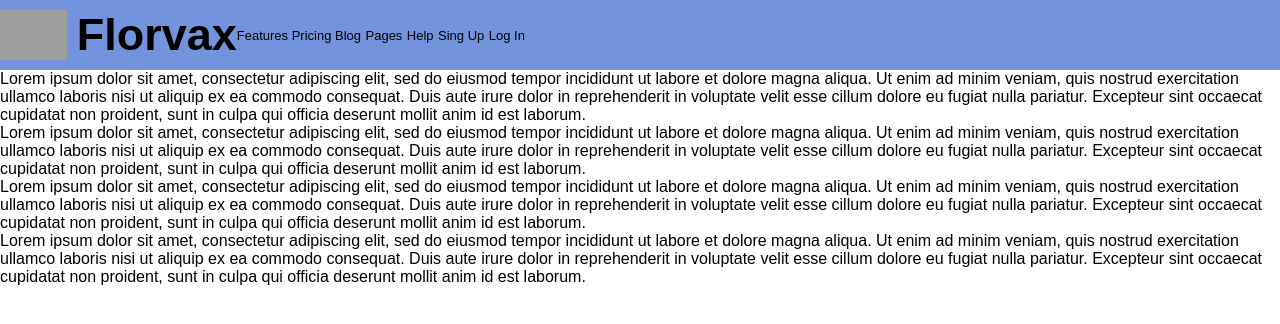
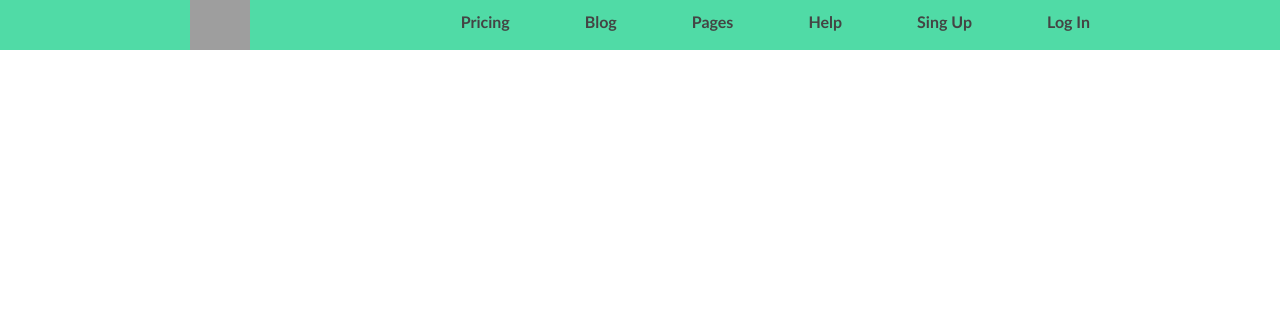
Before and after one commit to PatosZapatos/FlorVax, a PHP site: page /pag1.html in a window 1280 px wide. Shown: the top 324 px of the page. Run offline with PHP 8.4, Linux system fonts and the light colour scheme; grey boxes are pictures that could not be loaded.

Commit message:
16/8/23
pato

```diff
--- a/paginaprincipal/estilos.css
+++ b/paginaprincipal/estilos.css
@@ -1,42 +1,64 @@
-*{margin:0; padding:0;}
-body {
-    font-family: sans-serif;
+* {
+    padding: 0;
     margin: 0;
-}
-header{
-    display: flex;
-    height: 70px;
-    overflow:hidden;
-    background:#7393dd;
-    align-items: center;
+    box-sizing: border-box;
+  }
 
-}
-.logo{
-    display: flex;
-    align-items: center;
-}
-.logo-img{
+  body {
+    background: #ffffff;
+    font-family: 'calibri';
+  }
+
+  header {
+    background: #50dba6;
+    width: 100%;
+    clear: both;
+    content:'';
+    display: table;
+  }
+
+  .menu {
+    width: 900px;
+    margin: 0 auto;
+  }
+
+  img {
+    width: 60px;
     height: 50px;
-    margin-right: 10px;
-}
+    float: left;
+    padding: 0px;
 
-nav a{
+  }
 
-    padding-right: 0;
-    font-weight: 600px;
-    font-size: small;
+  nav {
+    float: right;
+  }
 
-}
-h2{
-    color: rgb(0, 0, 0);
-    font-size: 45px;
+  nav ul li {
+    list-style: none;
+    margin-left: 75px;
+    padding: 12px 0;
+    float: left;
+    position: relative;
+  }
 
-}
-a{
-    color: rgb(0, 0, 0);
+  nav ul li a {
     text-decoration: none;
+    color: #444;
+    font-weight: bold;
+  }
 
-}
-nav a:hover{
-    color: aquamarine;
-}
+  nav ul li a::before {
+    display: block;
+    content: '';
+    width: 0%;
+    background: #444;
+    height: 5px;
+    top:0;
+    position: absolute;
+    transition: width 0.2s;
+  }
+
+  nav ul li a:hover::before {
+    width: 100%;
+  }
--- a/paginaprincipal/pag1.html
+++ b/paginaprincipal/pag1.html
@@ -8,29 +8,23 @@
 </head>
 <body>
     <header>
-        <a href="#" class="logo">
+        <div class="menu">
+            <h1></h1>
             <img src="../paginaprincipal/imagenes/logo_florvax.png" alt="logo de la compañia" class="logo-img">
-            <h2 class="logo-nombre">Florvax</h2>
 
-        </a>
-        <nav class="botones">
-            <a href="" class="nav-link">Features </a>
-            <a href="" class="nav-link">Pricing </a>
-            <a href="" class="nav-link">Blog</a>
-            <a href="" class="nav-link">Pages</a>
-            <a href="" class="nav-link">Help</a>
-            <a href="" class="nav-link">Sing Up</a>
-            <a href="" class="nav-link">Log In</a>
+
+        <nav>
+            <ul>
+            <li><a href="#" class="nav-link"> Pricing </a></li>
+            <li><a href="#" class="nav-link"> Blog</a></li>
+            <li><a href="#" class="nav-link"> Pages</a></li>
+            <li><a href="#" class="nav-link"> Help</a></li>
+            <li><a href="#" class="nav-link"> Sing Up</a></li>
+            <li><a href="#" class="nav-link"> Log In</a></li>
+         </ul>
         </nav>
+        </div>
     </header>
-    <section class="contenido">
-        <p>Lorem ipsum dolor sit amet, consectetur adipiscing elit, sed do eiusmod tempor incididunt ut labore et dolore magna aliqua. Ut enim ad minim veniam, quis nostrud exercitation ullamco laboris nisi ut aliquip ex ea commodo consequat. Duis aute irure dolor in reprehenderit in voluptate velit esse cillum dolore eu fugiat nulla pariatur. Excepteur sint occaecat cupidatat non proident, sunt in culpa qui officia deserunt mollit anim id est laborum.</p>
 
-        <p>Lorem ipsum dolor sit amet, consectetur adipiscing elit, sed do eiusmod tempor incididunt ut labore et dolore magna aliqua. Ut enim ad minim veniam, quis nostrud exercitation ullamco laboris nisi ut aliquip ex ea commodo consequat. Duis aute irure dolor in reprehenderit in voluptate velit esse cillum dolore eu fugiat nulla pariatur. Excepteur sint occaecat cupidatat non proident, sunt in culpa qui officia deserunt mollit anim id est laborum.</p>
-
-        <p>Lorem ipsum dolor sit amet, consectetur adipiscing elit, sed do eiusmod tempor incididunt ut labore et dolore magna aliqua. Ut enim ad minim veniam, quis nostrud exercitation ullamco laboris nisi ut aliquip ex ea commodo consequat. Duis aute irure dolor in reprehenderit in voluptate velit esse cillum dolore eu fugiat nulla pariatur. Excepteur sint occaecat cupidatat non proident, sunt in culpa qui officia deserunt mollit anim id est laborum.</p>
-
-        <p>Lorem ipsum dolor sit amet, consectetur adipiscing elit, sed do eiusmod tempor incididunt ut labore et dolore magna aliqua. Ut enim ad minim veniam, quis nostrud exercitation ullamco laboris nisi ut aliquip ex ea commodo consequat. Duis aute irure dolor in reprehenderit in voluptate velit esse cillum dolore eu fugiat nulla pariatur. Excepteur sint occaecat cupidatat non proident, sunt in culpa qui officia deserunt mollit anim id est laborum.</p>
-    </section>
 </body>
 </html>
```
Also changed, not shown: paginaprincipal/imagenes/643195829_221149654_1706x960.webp (added), paginaprincipal/imagenes/descarga.jpg (added), paginaprincipal/imagenes/logo.png (added).
